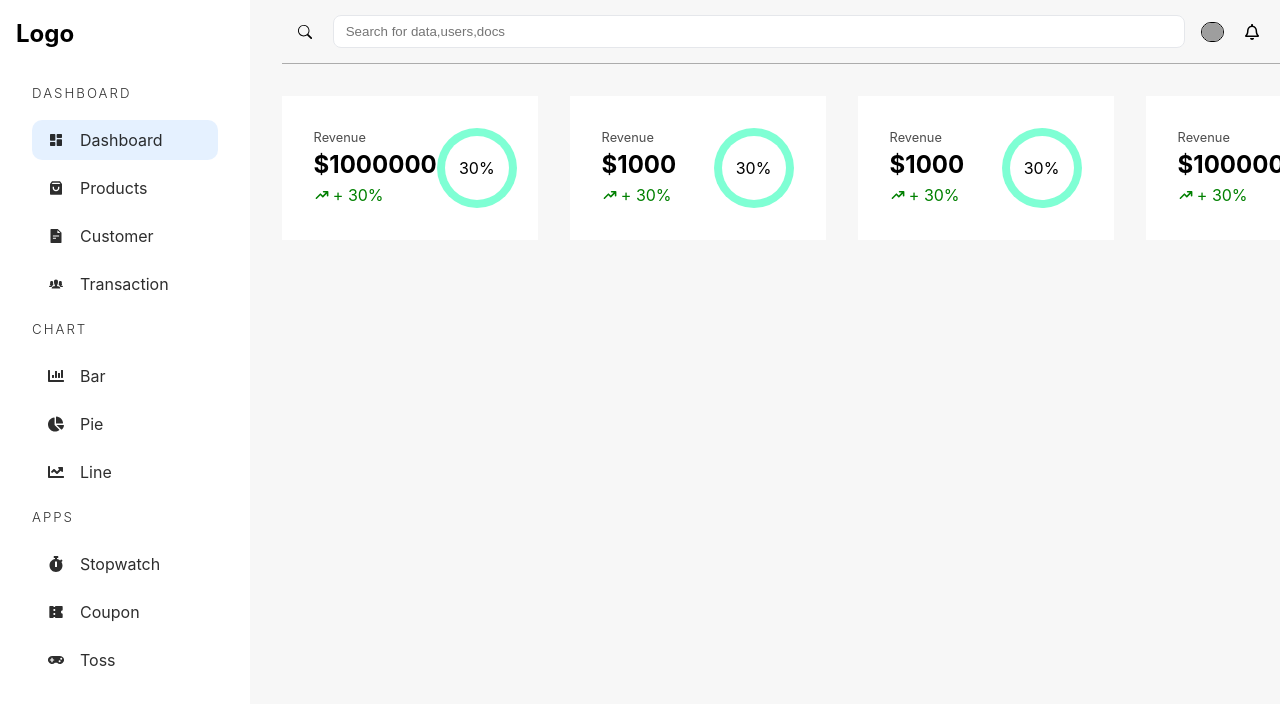
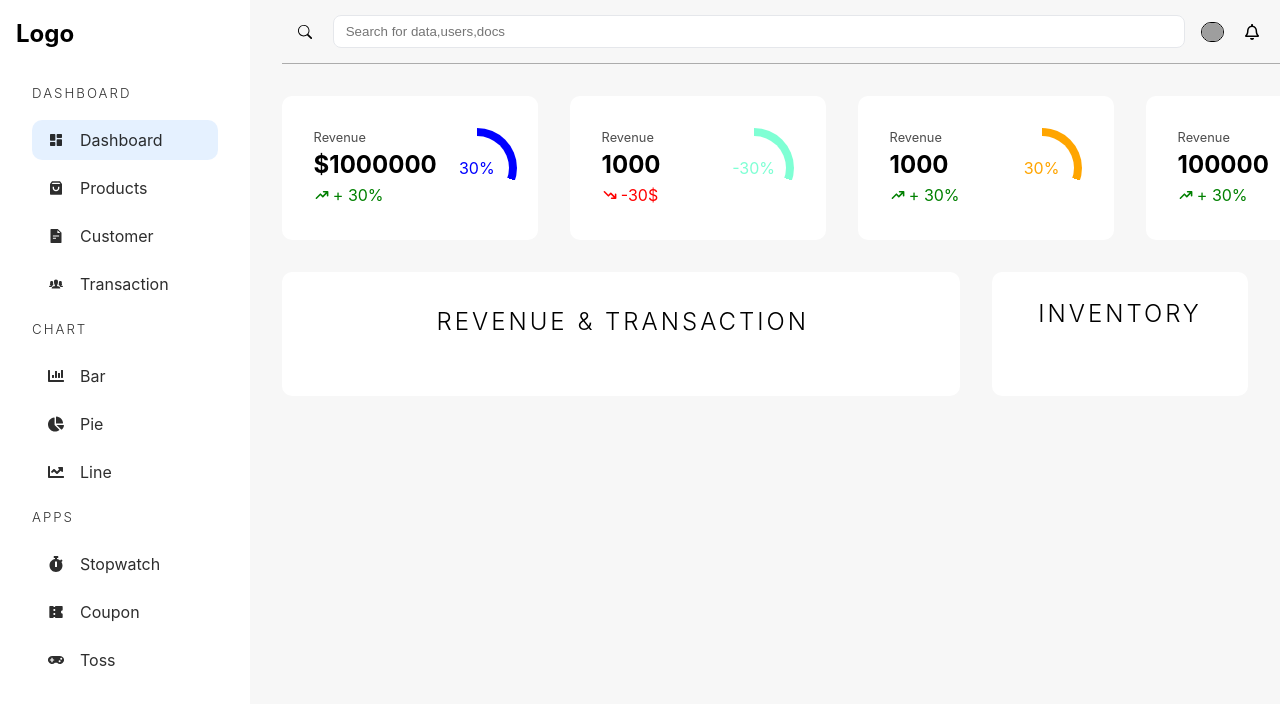
Before and after one commit to Gunjankher/react-admin-dashboard, a React (Vite) app: page /admin/dashboard in a window 1280 px wide. Shown: the top 704 px of the page. Built offline with nearby package versions, Linux system fonts and the light colour scheme; grey boxes are pictures that could not be loaded.

Commit message:
dashboard

```diff
--- a/src/components/Widget.jsx
+++ b/src/components/Widget.jsx
@@ -1,7 +1,7 @@
 import React from "react";
 import { HiTrendingUp, HiTrendingDown } from "react-icons/hi";
 
-export default function Widget({ heading, value, percent, color, amount }) {
+export default function Widget({ heading, value, percent, color, amount = false }) {
   return (
     <article className="widget">
       <div className="widgetInfo">
@@ -18,8 +18,21 @@ export default function Widget({ heading, value, percent, color, amount }) {
         )}
       </div>
 
-      <div className="widgetcircle">
+      <div className="widgetcircle"
+
+      style={{
+
+        background:`conic-gradient(
+${color} ${Math.abs(percent)/100*360}deg,
+rgb(255,255,255)0
+
+        )`
+      }}
+
+
+      >
 <span
+style={{color}}
 color={color}
 >{percent}%</span>
 
--- a/src/pages/DashBoard.jsx
+++ b/src/pages/DashBoard.jsx
@@ -33,37 +33,57 @@ placeholder = "Search for data,users,docs"
  heading="Revenue"
  value={1000000}
  percent={30}
- color="green"
+ color="blue"
  amount={500}
 
 />
 <Widget
  heading="Revenue"
  value={1000}
- percent={30}
- color="green"
- amount={500}
+ percent={-30}
+ color="aquamarine"
+ amount={false}
 
 />
 <Widget
  heading="Revenue"
  value={1000}
  percent={30}
- color="green"
- amount={500}
+ color="orange"
+//  amount={500}
 
 />
 <Widget
  heading="Revenue"
  value={100000}
  percent={30}
- color="green"
- amount={500}
+ color="purple"
+//  amount={500}
 
 />
 
 
 </section>
+
+<section className='graph-container'>
+<div className="revenue-chart">
+<h2>Revenue & Transaction</h2>
+
+
+</div>
+
+
+
+
+
+<div className="dashboard-categories">
+  <h2>Inventory</h2>
+</div>
+
+
+
+</section>
+
 
 </main>
 
--- a/src/styles/_dashboard.scss
+++ b/src/styles/_dashboard.scss
@@ -32,5 +32,54 @@ padding : 2rem 2rem 2rem 0;
 }
 
 
+.graph-container{
+    @include flex(row,unset,unset,2rem);
+    padding : 0 2rem 2rem 0;
+
+    >div{
+        background-color: white;
+        border-radius: 10px;
+    }
+
+    .revenue-chart{
+        width: 100%;
+        padding : 1rem 3rem;
+
+>h2{
+    @include heading;
+    margin :1rem 0 2rem 0.25rem;
+    text-align : center
+}
+    }
+
+
+    .dashboard-categories{
+
+width: 100%;
+max-width: 16rem;
+@include flex(column,center,unset,0);
+padding-bottom: 2rem;
+>h2{
+
+    @include heading;
+    margin :1.5rem 0 2rem 0rem;
+    text-align : center
+}
+
+>div{
+    overflow-y: auto;
+    padding-left: 0.5rem;
+}
+
+
+    }
+
+
+
 
 }
+
+
+
+
+}
--- a/src/styles/_widget.scss
+++ b/src/styles/_widget.scss
@@ -5,6 +5,7 @@
     box-shadow: 0,0,10px rgba(0,0,0,0.132) ;
     padding: 2rem;
     @include flex(row,space-between,stretch,0);
+    border-radius: 10px;
 
 .widgetInfo{
 
```
